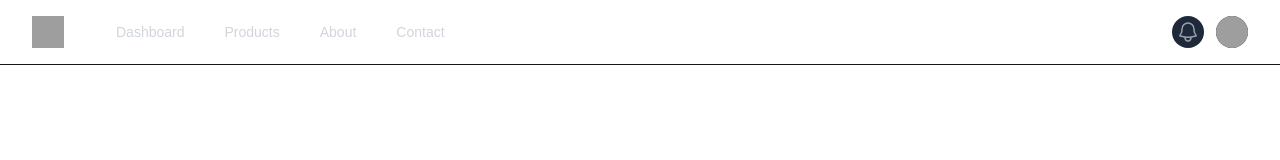
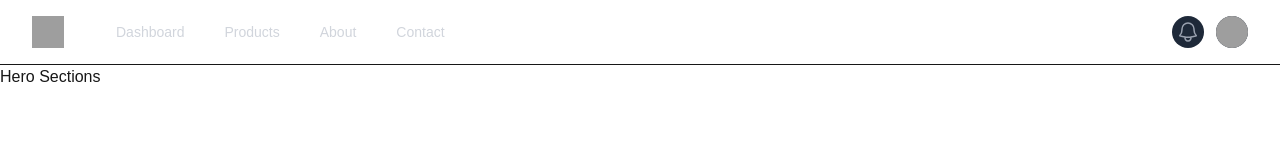
Before and after one commit to maniQuare/next-e-store-website, a Next.js app: page / in a window 1280 px wide. Shown: the top 160 px of the page. Built offline with nearby package versions, Linux system fonts and the light colour scheme; grey boxes are pictures that could not be loaded.

Commit message:
Hero Section

```diff
--- a/src/app/layout.tsx
+++ b/src/app/layout.tsx
@@ -2,6 +2,8 @@ import type { Metadata } from "next";
 import { Geist, Geist_Mono } from "next/font/google";
 import "./globals.css";
 import "aos/dist/aos.css";
+
+import Navbar from "@/components/Navbar";
 
 const geistSans = Geist({
   variable: "--font-geist-sans",
@@ -28,6 +30,7 @@ export default function RootLayout({
       <body
         className={`${geistSans.variable} ${geistMono.variable} antialiased`}
       >
+        <Navbar/>
         {children}
       </body>
     </html>
--- a/src/app/page.tsx
+++ b/src/app/page.tsx
@@ -1,7 +1,9 @@
 "use client";
 import React from "react";
 import AOS from "aos";
-import Navbar from "@/components/Navbar";
+
+
+import HeroSections from "@/components/HeroSections";
 
 export default function Home() {
   React.useEffect(() => {
@@ -15,7 +17,7 @@ export default function Home() {
   }, []);
   return (
     <div>
-      <Navbar />
+      <HeroSections/>
     </div>
   );
 }
--- /dev/null
+++ b/src/components/HeroSections.tsx
@@ -0,0 +1,7 @@
+"use client"
+
+export default function HeroSections(){
+  return (
+    <div>Hero Sections</div>
+  )
+}
```
